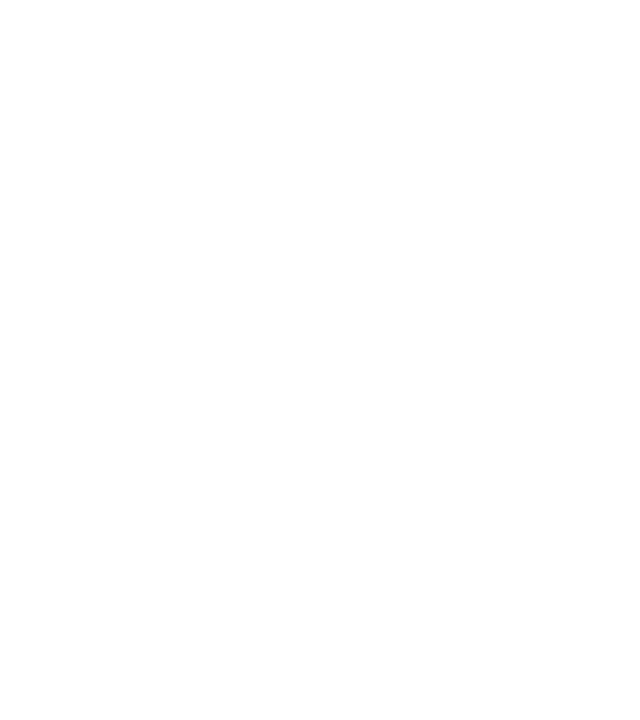
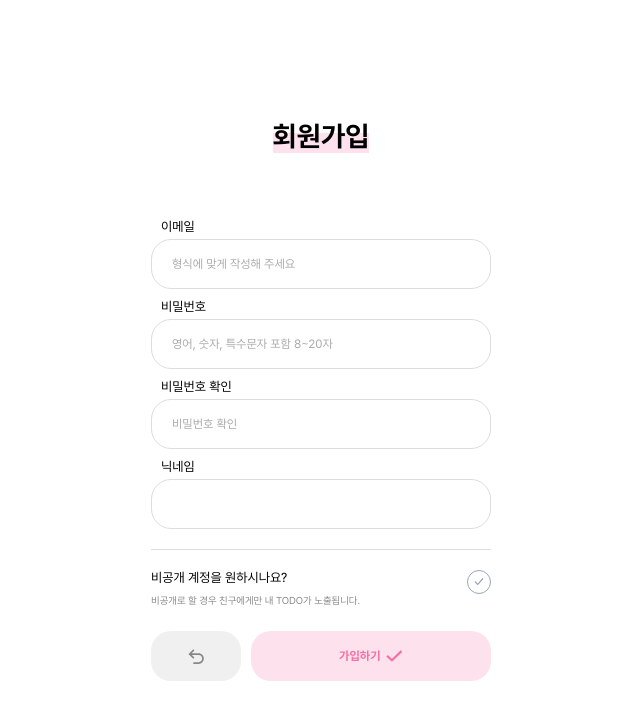
Before and after one commit to jungryuel/bootjar_TODO_FE, a React (Vite) app: page /signup in a window 1280 px wide. Before the commit this address had no page. Shown: the top 720 px of the page, without its empty margins (319-959 px from the left). Built offline with nearby package versions, Linux system fonts and the light colour scheme.

Commit message:
회원가입 기능

```diff
--- a/src/App.jsx
+++ b/src/App.jsx
@@ -13,6 +13,8 @@
       <BrowserRouter>
         <Routes>
           <Route path="/" element={<Todo />}></Route>
+          <Route path="/signup" element={<SignUp />}></Route>
+          <Route path="/login" element={<SignIn />}></Route>
           {/*<Route path="/product/*" element={<Product />}></Route>*/}
           {/*<Route path="*" element={<NotFound />}></Route>*/}
         </Routes>
--- a/src/pages/SignUp.jsx
+++ b/src/pages/SignUp.jsx
@@ -1,36 +1,104 @@
-import React from 'react';
+import React, { useState } from 'react';
 import '../styles/auth.css'
 import Input from "../component/Input.jsx";
 import Checkbox from "../component/Checkbox.jsx";
 // img
 import back from "../assets/images/back.svg";
 import check from "../assets/images/check.svg";
+import { useNavigate } from 'react-router-dom';
+import axios from 'axios';
 
-const SignUp = () => {
+function SignUp() {
+    const navigate = useNavigate();
+
+    const [email, setEmail] = useState('');
+    const [password, setPassword] = useState('');
+    const [confirmPassword, setConfirmPassword] = useState('');
+    const [nickname, setNickname] = useState('');
+    const [isPublicScope, setIsPublicScope] = useState(true);
+
+    const handleEmailChange = (e) => {
+      setEmail(e.target.value);
+    };
+
+    const handlePasswordChange = (e) => {
+      setPassword(e.target.value);
+    };
+
+    const handleConfirmPasswordChange = (e) => {
+      setConfirmPassword(e.target.value);
+    };
+
+    const handleNicknameChange = (e) => {
+      setNickname(e.target.value);
+    };
+
+    const handlePublicScopeChange = () => {
+      setIsPublicScope(!isPublicScope);
+    };
+
+    const handleSubmit = async (e) => {
+      e.preventDefault();
+
+      const emailRegex = /^[^\s@]+@[^\s@]+\.[^\s@]+$/;
+      if (!emailRegex.test(email)) {
+        alert("이메일 형식에 알맞게 입력 해주세요.");
+        return;
+      }
+
+      if (password !== confirmPassword) {
+        alert("비밀번호가 일치하지 않습니다.");
+        return;
+      }
+      try {
+        const response = await axios.post('http://localhost:8080/users/signup', {
+          email,
+          password,
+          nickname,
+          isPublicScope,
+        });
+        console.log(response.data);
+        alert("회원가입 성공!");
+        navigate('/login');
+      } catch (error) {
+        if (error.response) {
+            // debugger;
+          alert(error.response.data.password || error.response.data.email || error.response.data);
+        } else {
+          alert("회원가입 중 오류가 발생했습니다.");
+        }
+      }
+    };
+
+    const handleBackClick = () => {
+      navigate('/home');
+    };
+
     return (
       <>
         <div className="authContainer">
           <p className="title">회원가입</p>
-                <div className="signUpForm">
-                    <Input name="이메일" placeholder="형식에 맞게 작성해 주세요" />
-                    <Input name="비밀번호" type="password" placeholder="영어, 숫자, 특수문자 포함 8~20자" />
-                    <Input name="비밀번호 확인" type="password" placeholder="비밀번호 확인" />
-                    <Input name="닉네임" placeholder="4~10자로 입력해 주세요" />
+          <form className="signUpForm" onSubmit={handleSubmit}>
+            <Input name="이메일" placeholder="형식에 맞게 작성해 주세요" value={email} onChange={handleEmailChange} />
+            <Input name="비밀번호" type="password" placeholder="영어, 숫자, 특수문자 포함 8~20자" value={password} onChange={handlePasswordChange} />
+            <Input name="비밀번호 확인" type="password" placeholder="비밀번호 확인" value={confirmPassword} onChange={handleConfirmPasswordChange} />
+            <Input name="닉네임" value={nickname} onChange={handleNicknameChange} />
             <div className="nondisclosureYn">
               <div className="question">
                 <p>비공개 계정을 원하시나요?</p>
-                            <Checkbox id={'yn'} />
+                <Checkbox id={'yn'} checked={isPublicScope} onChange={handlePublicScopeChange} />
               </div>
               <p className="description">비공개로 할 경우 친구에게만 내 TODO가 노출됩니다.</p>
             </div>
             <div className="signUpBtn">
-                        <button className="back"><img src={back} alt="뒤로가기" /></button>
-                        <button className="signUp">가입하기<img src={check} alt=""/></button>
+              <button type="button" className="back" onClick = {handleBackClick}><img src={back} alt="뒤로가기" /></button>
+              <button type="submit" className="signUp" onClick = {handleSubmit} >가입하기<img src={check} alt="" /></button>
             </div>
-                </div>
+          </form>
         </div>
       </>
-    )
+    );
   }
 
+
   export default SignUp;
```
Lines whose indentation alone changed are shown as unchanged.
